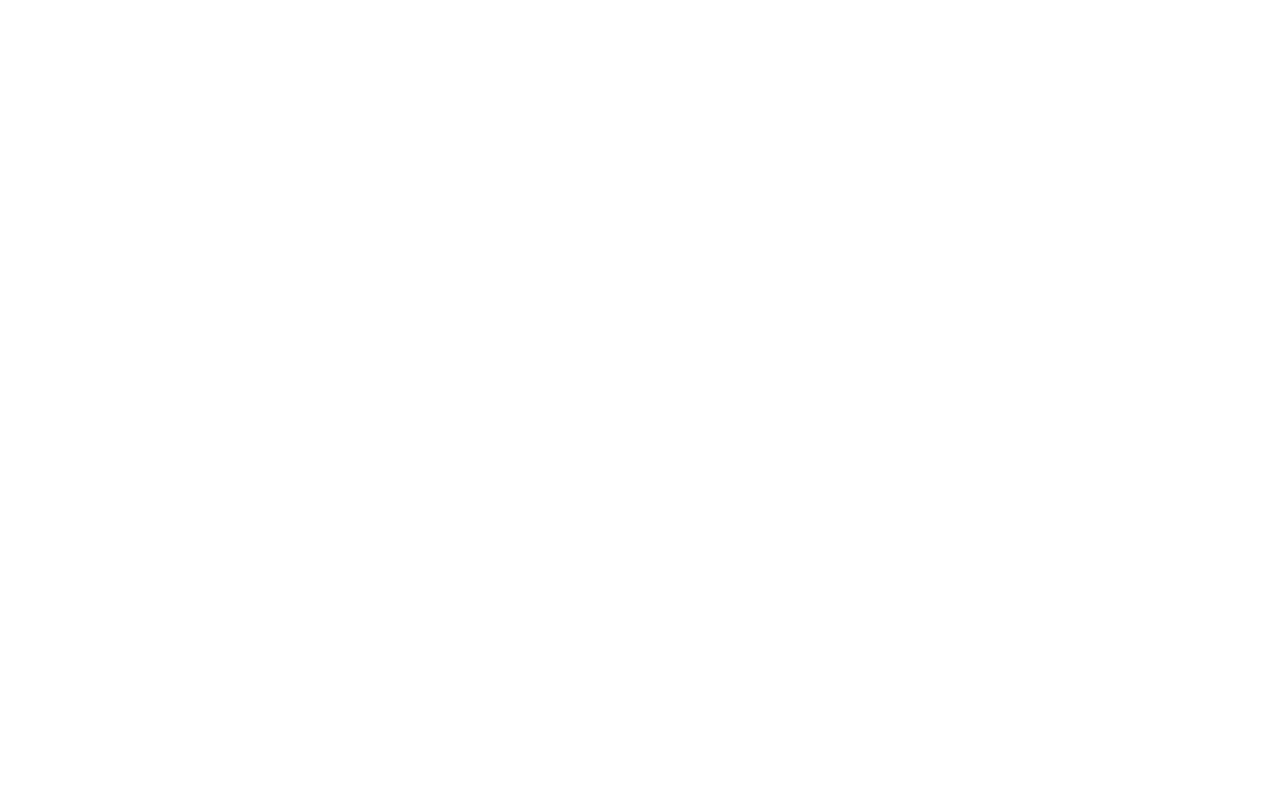
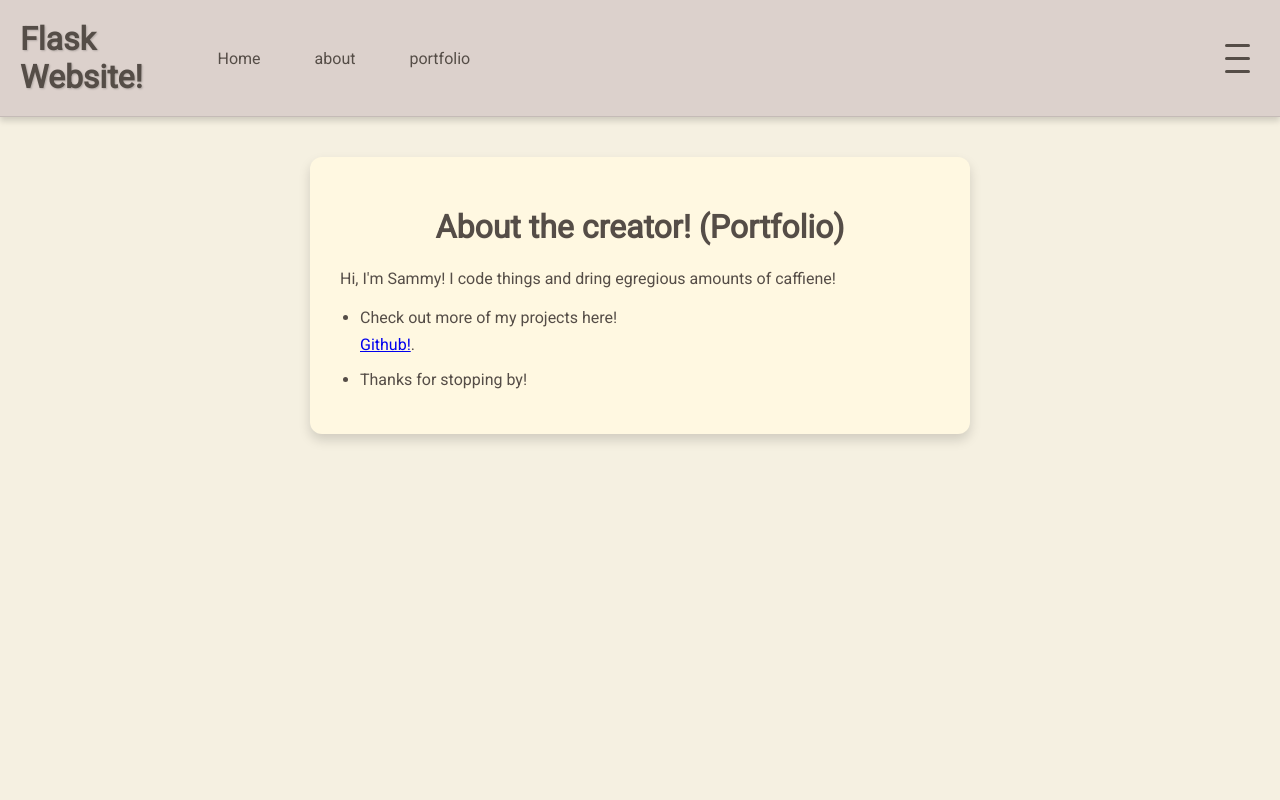
Before and after one commit to SamuelGlover/basic-flask-input-app, a Flask app: page /portfolio in a window 1280 px wide. Before the commit the page is empty. Run offline with Flask 3, Linux system fonts and the light colour scheme.

Commit message:
ironed out routing errors! flask/html/css/js site!

```diff
--- a/app.py
+++ b/app.py
@@ -11,15 +11,15 @@ def about():
 def portfolio():
     return render_template("portfolio.html")
 
-@app.route("/home")  # For index.html
-def home():
+@app.route("/")  # For index.html
+def index():
     return render_template("index.html")
 
 
 # Define a route for the root URL ("/")
 # The route handles both GET (displaying the form) and POST (handling form submissions) requests
 @app.route("/", methods=["GET", "POST"])
-def index():
+def home():
     # Initialize a variable to store the message to be displayed
     message = None
 
--- a/templates/portfolio.html
+++ b/templates/portfolio.html
@@ -0,0 +1,215 @@
+<!DOCTYPE html>
+<html lang="en">
+<head>
+    <meta charset="UTF-8">
+    <meta name="viewport" content="width=device-width, initial-scale=1.0">
+    <title>portfolio</title>
+    <link href="https://fonts.googleapis.com/css2?family=Roboto&display=swap" rel="stylesheet">
+    <style>
+        /* General styles */
+        body {
+            font-family: 'Roboto', sans-serif;
+            background-color: #f5f0e1;
+            margin: 0;
+            color: #554d47;
+            display: flex;
+            flex-direction: column;
+            min-height: 100vh;
+            overflow-x: hidden;
+        }
+
+        /* Header styles */
+        header {
+            background-color: rgba(215, 204, 200, 0.85);
+            backdrop-filter: blur(8px);
+            padding: 20px;
+            box-shadow: 0 4px 6px rgba(0, 0, 0, 0.15);
+            display: flex;
+            justify-content: space-between;
+            align-items: center;
+            position: sticky;
+            top: 0;
+            z-index: 2;
+            border-bottom: 1px solid rgba(0, 0, 0, 0.1);
+            transition: background-color 0.3s ease-in-out;
+        }
+
+        .logo {
+            font-size: 2em;
+            font-weight: bold;
+            text-shadow: 1px 1px 2px rgba(0, 0, 0, 0.2);
+        }
+
+        /* Hamburger menu styles */
+        .hamburger {
+            display: flex;
+            flex-direction: column;
+            cursor: pointer;
+            padding: 10px;
+        }
+
+        .bar {
+            width: 25px;
+            height: 3px;
+            background-color: #554d47;
+            margin: 5px 0;
+            transition: all 0.3s ease-in-out;
+            border-radius: 2px;
+        }
+
+        .hamburger.active .bar:nth-child(1) {
+            transform: translateY(8px) rotate(45deg);
+        }
+
+        .hamburger.active .bar:nth-child(2) {
+            opacity: 0;
+        }
+
+        .hamburger.active .bar:nth-child(3) {
+            transform: translateY(-8px) rotate(-45deg);
+        }
+
+        /* Navigation styles (common) */
+        nav {
+            display: none;
+            flex-direction: column;
+            position: absolute;
+            top: 70px;
+            left: 0;
+            width: 100%;
+            background-color: rgba(215, 204, 200, 0.9);
+            box-shadow: 0 2px 4px rgba(0, 0, 0, 0.1);
+            z-index: 1;
+            overflow: hidden;
+            max-height: 0;
+            transition: max-height 0.3s ease-out, display 0s 0.3s;
+        }
+
+        nav.active {
+            display: block;
+            max-height: 500px;
+            transition: max-height 0.3s ease-out, display 0s;
+        }
+
+        nav a {
+            color: #554d47;
+            text-decoration: none;
+            padding: 15px;
+            text-align: center;
+            border-bottom: 1px solid rgba(0, 0, 0, 0.1);
+            transition: background-color 0.3s ease, transform 0.2s ease;
+        }
+
+        nav a:hover {
+            background-color: #a1887f;
+            color: white;
+            transform: scale(1.05);
+        }
+
+        /* Desktop navigation styles */
+        @media (min-width: 769px) {
+            nav {
+                position: static;
+                background-color: transparent;
+                box-shadow: none;
+                flex-direction: row;
+                display: flex; /* Show on desktop */
+                max-height: none;
+                transition: none;
+            }
+
+            nav a {
+                margin: 0 15px;
+                padding: 8px 12px;
+                border-bottom: none;
+                transform: scale(1);
+            }
+
+            nav a:hover {
+                transform: scale(1.1);
+            }
+        }
+
+        /* Container styles */
+        .container {
+            background-color: #fff8e1;
+            padding: 30px;
+            border-radius: 12px;
+            box-shadow: 0 6px 12px rgba(0, 0, 0, 0.15);
+            text-align: left; /* Align text to the left */
+            max-width: 600px;
+            width: 90%;
+            margin: 40px auto;
+            transition: opacity 0.3s ease-in-out, transform 0.3s ease-in-out;
+            opacity: 0;
+            transform: translateY(-20px);
+        }
+
+        .container.active {
+            opacity: 1;
+            transform: translateY(0);
+            transition-delay: 0.3s;
+        }
+
+        .container h1 { /* Style the H1 within the container */
+            text-align: center;
+            margin-bottom: 20px;
+            color: #554d47;
+        }
+
+        .container p {
+            margin-bottom: 15px;
+            line-height: 1.6;
+        }
+
+        .container ul {
+            list-style-type: disc;
+            padding-left: 20px;
+            margin-bottom: 15px;
+        }
+
+        .container li {
+            margin-bottom: 8px;
+        }
+    </style>
+</head>
+<body>
+    <header>
+        <span class="logo">Flask Website!</span>
+        <nav>
+            <a href="/">Home</a>
+            <a href="/about">about</a>
+            <a href="/portfolio">portfolio</a>
+        </nav>
+        <div class="hamburger">
+            <div class="bar"></div>
+            <div class="bar"></div>
+            <div class="bar"></div>
+        </div>
+    </header>
+    <div class="container active">
+        <h1>About the creator! (Portfolio)</h1>
+        <p>Hi, I'm Sammy! I code things and dring egregious amounts of caffiene!</p>
+        <ul>
+            <li>Check out more of my projects here!</li>
+            <a href="https://github.com/SamuelGlover" target="_blank">Github!</a>.</p>
+            <li>Thanks for stopping by!</li>
+        </ul>
+
+    </div>
+    <script>
+        const hamburger = document.querySelector('.hamburger');
+        const navMenu = document.querySelector('nav');
+        const container = document.querySelector('.container');
+
+        hamburger.addEventListener('click', () => {
+            hamburger.classList.toggle('active');
+            navMenu.classList.toggle('active');
+        });
+
+        window.addEventListener('load', () => {
+            container.classList.add('active');
+        });
+    </script>
+</body>
+</html>
```
Also changed, not shown: templates/about.html (+4 -4 lines), templates/index.html (+4 -4 lines).
